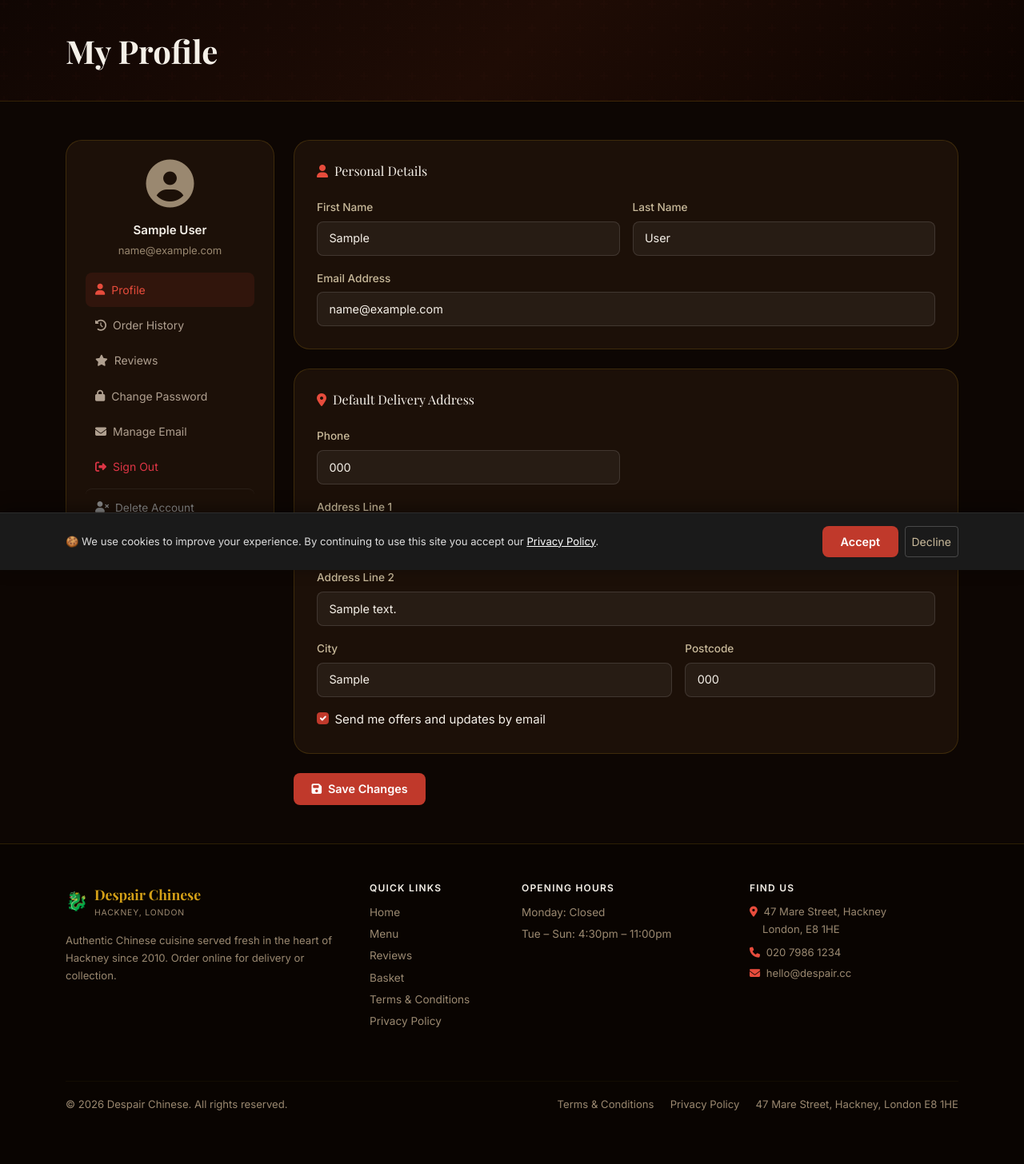
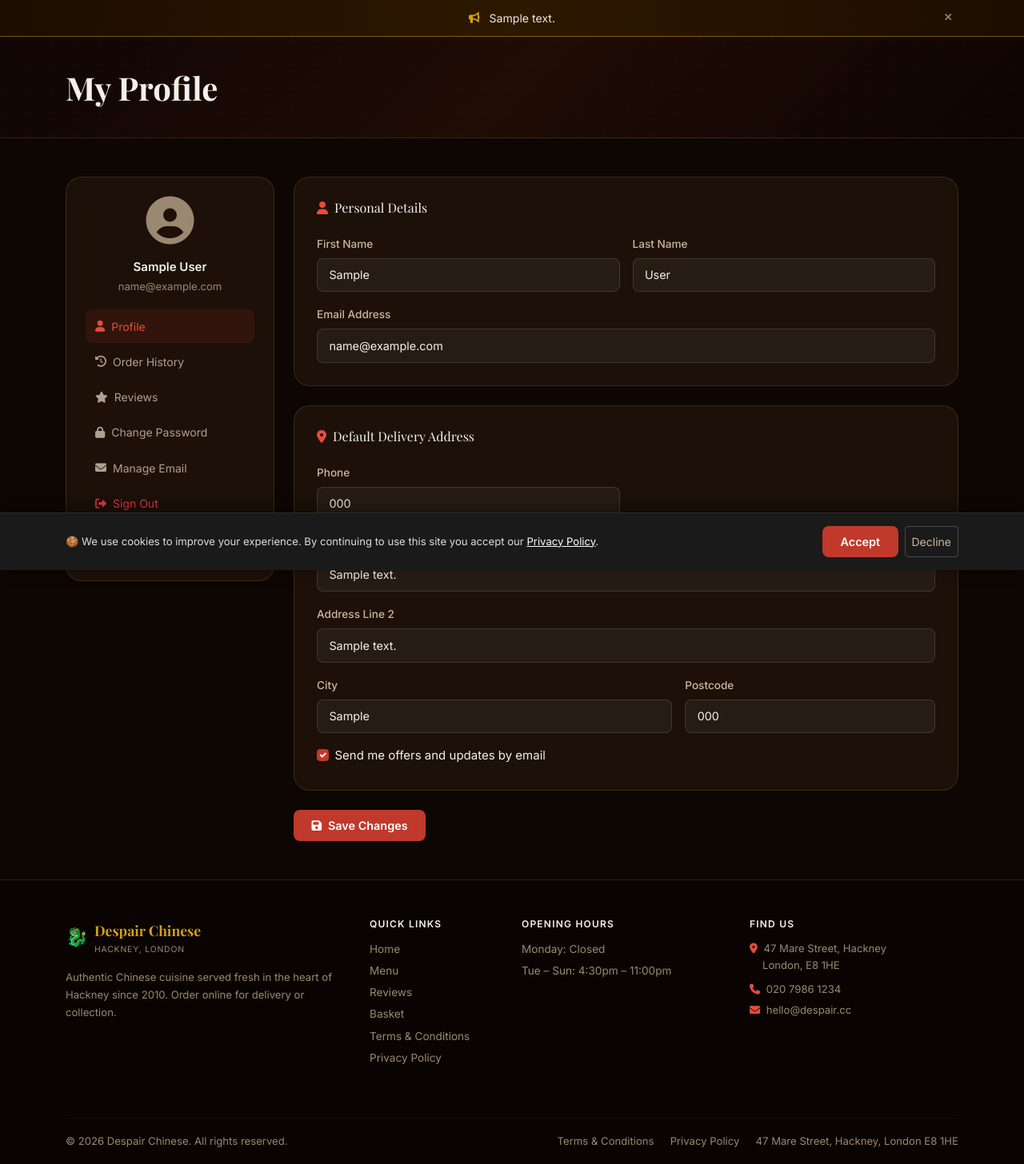
Before and after one commit to unqe/Chinese-project, a Django app: page /profile/ in a window 1280 px wide. Shown: the part 87-1543 px from the top of the page at 80% size. Before the commit the page ends 1476 px from the top, so only its background shows below. Run offline with Django 4.2, Linux system fonts and the light colour scheme; a user stored in the database is signed in; tables that the repository leaves empty hold one stand-in row (values such as "Sample post").

Commit message:
feat: password reveal toggle, kitchen AJAX polling, improved announcement banner, delete account modal

```diff
--- a/orders/urls.py
+++ b/orders/urls.py
@@ -23,5 +23,6 @@ urlpatterns = [
     path("status/<str:reference>/", views.order_status_api, name="order_status_api"),
     path("deal-picker/<int:item_id>/", views.deal_picker, name="deal_picker"),
     path("kitchen/", views.kitchen_display, name="kitchen_display"),
+    path("kitchen/partial/", views.kitchen_orders_partial, name="kitchen_partial"),
     path("kitchen/update/<str:reference>/", views.kitchen_update_status, name="kitchen_update_status"),
 ]
--- a/static/js/main.js
+++ b/static/js/main.js
@@ -15,6 +15,73 @@ document.addEventListener('DOMContentLoaded', function () {
             const bsAlert = bootstrap.Alert.getOrCreateInstance(alert);
             if (bsAlert) bsAlert.close();
         }, 4000);
+    });
+
+    // -----------------------------------------------------------------------
+    // Site announcement banner — dismiss after 12 s or on close click
+    // -----------------------------------------------------------------------
+    var announcementBar  = document.getElementById('site-announcement');
+    var announcementClose = document.getElementById('announcement-close');
+    if (announcementBar) {
+        function slideUpAnnouncement() {
+            announcementBar.style.transition = 'opacity .5s, max-height .6s, padding .6s';
+            announcementBar.style.opacity    = '0';
+            announcementBar.style.maxHeight  = '0';
+            announcementBar.style.paddingTop    = '0';
+            announcementBar.style.paddingBottom = '0';
+            announcementBar.style.overflow   = 'hidden';
+        }
+        setTimeout(slideUpAnnouncement, 12000);
+        if (announcementClose) {
+            announcementClose.addEventListener('click', slideUpAnnouncement);
+        }
+    }
+
+    // -----------------------------------------------------------------------
+    // Password reveal toggle — auto-applied to every password input on the page
+    // -----------------------------------------------------------------------
+    document.querySelectorAll('input[type="password"]').forEach(function (input) {
+        if (input.dataset.pwWrapped) return;          // don't double-apply
+        input.dataset.pwWrapped = '1';
+
+        // Wrap input in a relative container
+        var wrap = document.createElement('div');
+        wrap.style.cssText = 'position:relative;width:100%;display:block;';
+        input.parentNode.insertBefore(wrap, input);
+        wrap.appendChild(input);
+        input.style.paddingRight = '2.5rem';
+
+        // Build the eye button
+        var btn = document.createElement('button');
+        btn.type = 'button';
+        btn.className = 'pw-toggle';
+        btn.tabIndex  = -1;
+        btn.setAttribute('aria-label', 'Show or hide password');
+        btn.innerHTML = '<i class="fas fa-eye"></i>';
+        btn.style.cssText = [
+            'position:absolute',
+            'top:50%',
+            'right:.65rem',
+            'transform:translateY(-50%)',
+            'background:none',
+            'border:none',
+            'color:#9a8870',
+            'cursor:pointer',
+            'padding:.2rem',
+            'font-size:.85rem',
+            'z-index:10',
+            'line-height:1',
+            'transition:color .2s'
+        ].join(';') + ';';
+
+        btn.addEventListener('click', function () {
+            var show = input.type === 'password';
+            input.type    = show ? 'text' : 'password';
+            btn.innerHTML = show ? '<i class="fas fa-eye-slash"></i>' : '<i class="fas fa-eye"></i>';
+            btn.style.color = show ? '#d4a017' : '#9a8870';
+        });
+
+        wrap.appendChild(btn);
     });
 
     // -----------------------------------------------------------------------
--- a/templates/accounts/profile.html
+++ b/templates/accounts/profile.html
@@ -40,7 +40,7 @@
                     <a href="{% url 'account_logout' %}" class="profile-nav-link text-danger">
                         <i class="fas fa-sign-out-alt me-2"></i>{% trans "Sign Out" %}
                     </a>
-                    <a href="{% url 'accounts:delete_account' %}" class="profile-nav-link" style="color:#888;border-top:1px solid rgba(255,255,255,.06);margin-top:.25rem;padding-top:.75rem;font-size:.85rem;">
+                    <a href="#" class="profile-nav-link" data-bs-toggle="modal" data-bs-target="#deleteAccountModal" style="color:#888;border-top:1px solid rgba(255,255,255,.06);margin-top:.25rem;padding-top:.75rem;font-size:.85rem;">
                         <i class="fas fa-user-times me-2"></i>{% trans "Delete Account" %}
                     </a>
                 </nav>
@@ -118,4 +118,65 @@
         </div>
     </div>
 </div>
+
+<!-- =========================================================
+     Delete Account Modal
+========================================================== -->
+<div class="modal fade" id="deleteAccountModal" tabindex="-1"
+     aria-labelledby="deleteAccountModalLabel" aria-hidden="true">
+    <div class="modal-dialog modal-dialog-centered">
+        <div class="modal-content"
+             style="background:#1c1008;border:1px solid rgba(212,160,23,.2);border-radius:16px;overflow:hidden;">
+
+            <div class="modal-header"
+                 style="background:#2a1500;border-bottom:1px solid rgba(255,255,255,.08);">
+                <h5 class="modal-title" id="deleteAccountModalLabel"
+                    style="color:#e74c3c;font-size:1rem;">
+                    <i class="fas fa-user-times me-2"></i>{% trans "Delete Account" %}
+                </h5>
+                <button type="button" class="btn-close btn-close-white"
+                        data-bs-dismiss="modal" aria-label="Close"></button>
+            </div>
+
+            <div class="modal-body p-4">
+                <div class="d-flex gap-3 mb-4"
+                     style="background:rgba(192,57,43,.1);border:1px solid rgba(192,57,43,.3);border-radius:10px;padding:.9rem 1rem;">
+                    <i class="fas fa-exclamation-triangle mt-1 flex-shrink-0" style="color:#e74c3c;"></i>
+                    <div style="font-size:.875rem;color:#f0e8d4;">
+                        <strong>{% trans "This cannot be undone." %}</strong>
+                        {% trans "This permanently deletes your personal details, order history, and login access." %}
+                    </div>
+                </div>
+
+                <form method="post" action="{% url 'accounts:delete_account' %}">
+                    {% csrf_token %}
+                    <div class="mb-4">
+                        <label class="form-label fw-semibold"
+                               style="font-size:.875rem;">
+                            {% trans "Confirm with your current password" %}
+                        </label>
+                        <input type="password"
+                               name="password"
+                               class="form-control"
+                               placeholder="{% trans 'Enter your password' %}"
+                               required
+                               autocomplete="current-password">
+                    </div>
+                    <div class="d-flex gap-2 justify-content-between align-items-center">
+                        <button type="button" class="btn btn-outline-secondary btn-sm"
+                                data-bs-dismiss="modal">
+                            {% trans "Cancel" %}
+                        </button>
+                        <button type="submit"
+                                class="btn btn-danger fw-semibold px-4"
+                                onclick="return confirm('{% trans "Last chance — permanently delete your account and all data?" %}');">
+                            <i class="fas fa-trash-alt me-1"></i>{% trans "Delete My Account" %}
+                        </button>
+                    </div>
+                </form>
+            </div>
+        </div>
+    </div>
+</div>
+
 {% endblock %}
--- a/templates/base.html
+++ b/templates/base.html
@@ -21,6 +21,43 @@
 
     {% block extra_css %}{% endblock %}
     {% block extra_head %}{% endblock %}
+    <style>
+    /* Site announcement bar */
+    .site-announcement-bar {
+        background: linear-gradient(90deg, #1c0d00 0%, #2d1800 50%, #1c0d00 100%);
+        border-bottom: 1.5px solid rgba(212, 160, 23, .5);
+        color: #f0e8d4;
+        padding: .7rem 0;
+        overflow: hidden;
+        max-height: 80px;
+    }
+    .site-announcement-inner {
+        display: flex;
+        align-items: center;
+        justify-content: center;
+        gap: .75rem;
+        position: relative;
+        font-size: .88rem;
+        line-height: 1.4;
+        min-height: 1.4rem;
+    }
+    .site-announcement-icon { color: #d4a017; font-size: .85rem; flex-shrink: 0; }
+    .site-announcement-close {
+        position: absolute;
+        right: 0;
+        background: none;
+        border: none;
+        color: #9a8870;
+        cursor: pointer;
+        padding: .25rem .5rem;
+        font-size: .8rem;
+        line-height: 1;
+        transition: color .2s;
+    }
+    .site-announcement-close:hover { color: #d4a017; }
+    /* Password reveal button */
+    .pw-toggle:focus { outline: none; box-shadow: none; }
+    </style>
 </head>
 <body>
 
@@ -132,10 +169,17 @@
          SITE ANNOUNCEMENT BANNER
     ================================================================ -->
     {% if site_announcement %}
-        <div class="alert alert-{{ site_announcement.style }} alert-dismissible fade show mb-0 rounded-0 text-center" role="alert" style="border-left:none;border-right:none;border-top:none;">
-            <i class="fas fa-bullhorn me-2"></i>{{ site_announcement.message }}
-            <button type="button" class="btn-close" data-bs-dismiss="alert" aria-label="Close"></button>
+    <div class="site-announcement-bar" id="site-announcement" role="alert">
+        <div class="container">
+            <div class="site-announcement-inner">
+                <i class="fas fa-bullhorn site-announcement-icon"></i>
+                <span>{{ site_announcement.message }}</span>
+                <button type="button" id="announcement-close" class="site-announcement-close" aria-label="Dismiss announcement">
+                    <i class="fas fa-times"></i>
+                </button>
+            </div>
         </div>
+    </div>
     {% endif %}
 
     <!-- ================================================================
```
Also changed, not shown: orders/views.py (+17 -0 lines), templates/orders/kitchen_display.html (+29 -10 lines), templates/orders/kitchen_partial.html (added, +78 -0 lines).
